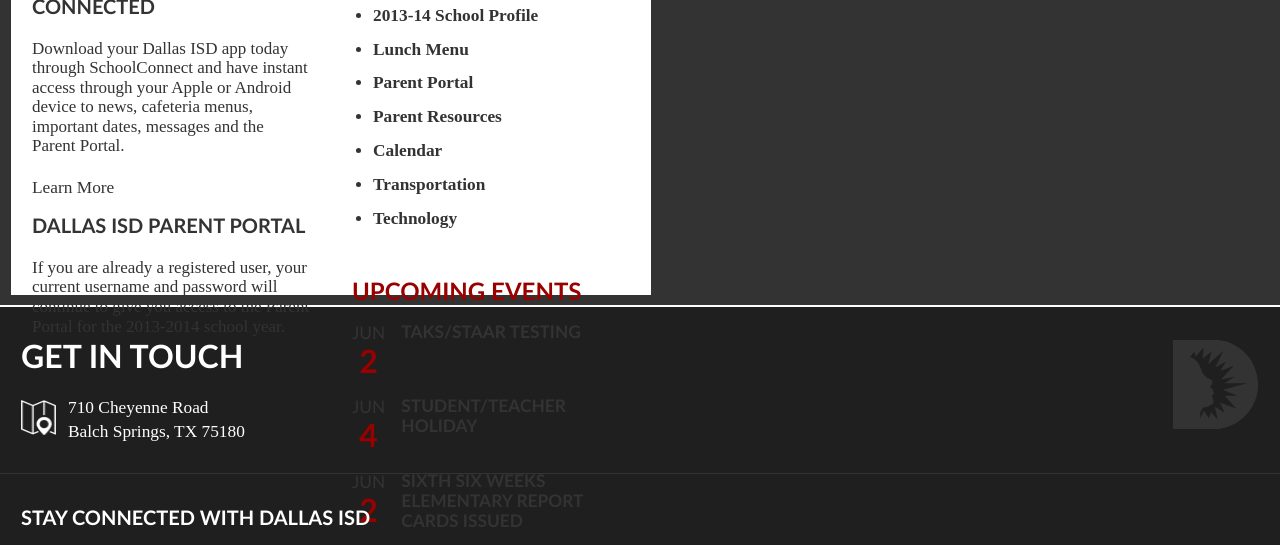
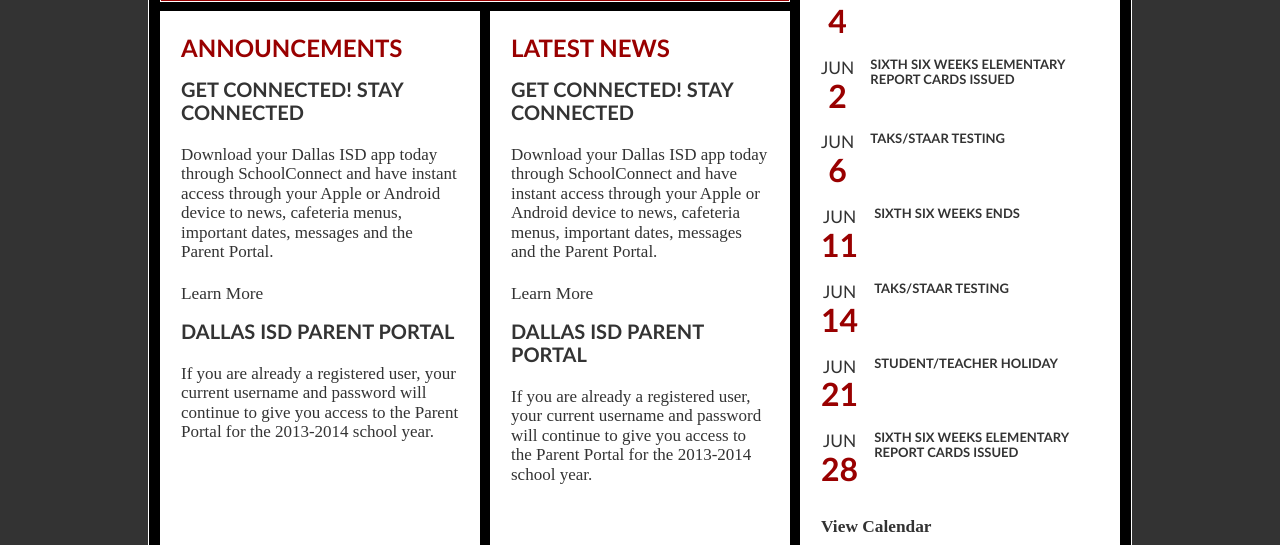
Before and after one commit to MarkCMcConnell/blackboard, a website: page index.html in a window 1280 px wide. Shown: the part 714-1259 px from the top of the page. Drawn offline with Linux system fonts and the light colour scheme.

Commit message:
Update desktop grid

```diff
--- a/assets/styles/base/container.css
+++ b/assets/styles/base/container.css
@@ -1,45 +1,4 @@
-/* .container {
-  background-color: #1f1f1f;
-  border: 1px solid #fff;
-  padding: 10px 10px;
-  margin: 1.25rem 0;
-}
-
-.container--no-margin {
-  margin: 0;
-}
-
-.container--no-padding {
-  padding: 0;
-}
-
-.container--bg-white {
-  background-color: #fff;
-}
-
-.container--no-border {
-  border: none;
-} */
-
 .content-container {
   background-color: #fff;
   padding: 23px 21px 12px;
 }
-
-@media only screen and (min-width: 1024px) {
-  .container {
-    max-width: 960px;
-    margin: 1.25rem auto;
-  }
-
-  .container--no-margin {
-    margin: 0 auto;
-  }
-
-  .grid-container {
-    height: 50rem;
-    display: grid;
-    grid-template-columns: repeat(3, 320px);
-    grid-template-rows: repeat(2, 50%);
-  }
-}
--- a/assets/styles/base/grid.css
+++ b/assets/styles/base/grid.css
@@ -4,14 +4,19 @@
   grid-template-rows: repeat(4, auto);
   margin-top: 1rem;
   padding: 9px 11px 10px;
-  border-top: 1px solid #fff;
   border-bottom: 1px solid #fff;
 }
 
 @media only screen and (min-width: 1024px) {
   .grid-container {
     display: grid;
+    box-sizing: content-box;
+    width: 960px;
+    margin: 0 auto;
     grid-template-columns: repeat(3, 320px);
-    grid-template-rows: repeat(2, 1fr);
+    grid-template-rows: 430px 350;
+    background-color: #000;
+    border-left: 1px solid #fff;
+    border-right: 1px solid #fff;
   }
 }
--- a/assets/styles/modules/carousel.css
+++ b/assets/styles/modules/carousel.css
@@ -18,7 +18,9 @@
 @media only screen and (min-width: 640px) {
   .carousel {
     position: relative;
+    max-width: 640px;
     padding-bottom: 1.6875rem;
+    margin-right: 10px;
     margin-bottom: 9px;
     background-color: #990000;
     border-bottom: 1px solid #fff;
--- a/assets/styles/modules/events.css
+++ b/assets/styles/modules/events.css
@@ -35,3 +35,9 @@
   padding-top: 1.8125rem;
   padding-bottom: 1.5rem;
 }
+
+@media only screen and (min-width: 1024px) {
+  .events__text > h3 {
+    font-size: 0.8125rem;
+  }
+}
--- a/assets/styles/modules/header.css
+++ b/assets/styles/modules/header.css
@@ -59,6 +59,8 @@
     display: grid;
     grid-template-columns: repeat(2, 33%) 34%;
     align-content: center;
+    max-width: 960px;
+    margin: 0 auto;
   }
 
   .school__container--left {
--- a/assets/styles/modules/info.css
+++ b/assets/styles/modules/info.css
@@ -36,13 +36,18 @@
 }
 
 @media only screen and (min-width: 1024px) {
-  .information__announcements {
-    grid-row: 2 / 2;
+  .announcements {
     grid-column: 1 / 2;
+    grid-row: 1 / 2;
+    max-width: 320px;
+    margin-right: 10px;
   }
 
-  .information__news {
+  .news {
     grid-column: 2 / 3;
-    grid-row: 2 / 2;
+    grid-row: 2 / 3;
+    max-width: 320px;
+    margin-left: 10px;
+    margin-right: 10px;
   }
 }
--- a/assets/styles/modules/shortcuts.css
+++ b/assets/styles/modules/shortcuts.css
@@ -18,3 +18,13 @@
 .shortcuts__link:hover {
   color: #7a0000;
 }
+
+@media only screen and (min-width: 1024px) {
+  .shortcuts {
+    max-width: 320px;
+  }
+
+  .shortcuts__link {
+    font-size: 0.8125rem;
+  }
+}
--- a/assets/styles/modules/sidebar.css
+++ b/assets/styles/modules/sidebar.css
@@ -3,6 +3,10 @@
 }
 
 @media only screen and (min-width: 1024px) {
-  grid-column: 3 / 3;
-  grid-row: 1 / span 2;
+  .sidebar {
+    grid-column: 3 / 4;
+    grid-row: 1 / 3;
+    width: 320px;
+    margin-right: 10px;
+  }
 }
```
Also changed, not shown: index.html (+1 -1 lines).
